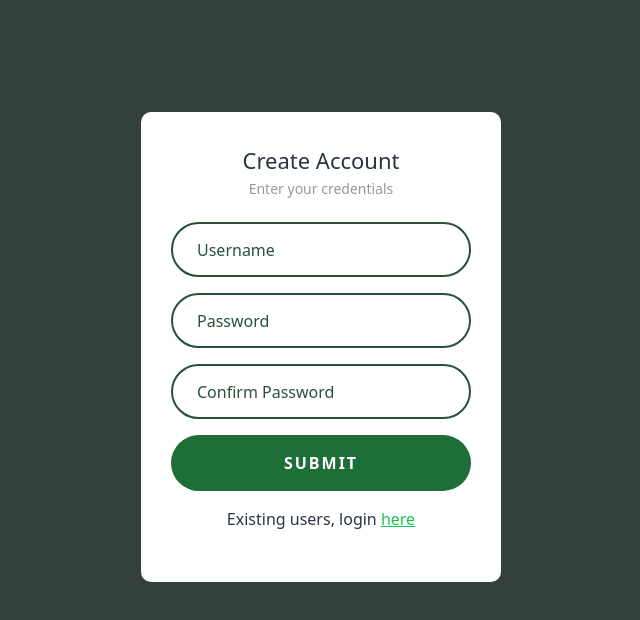
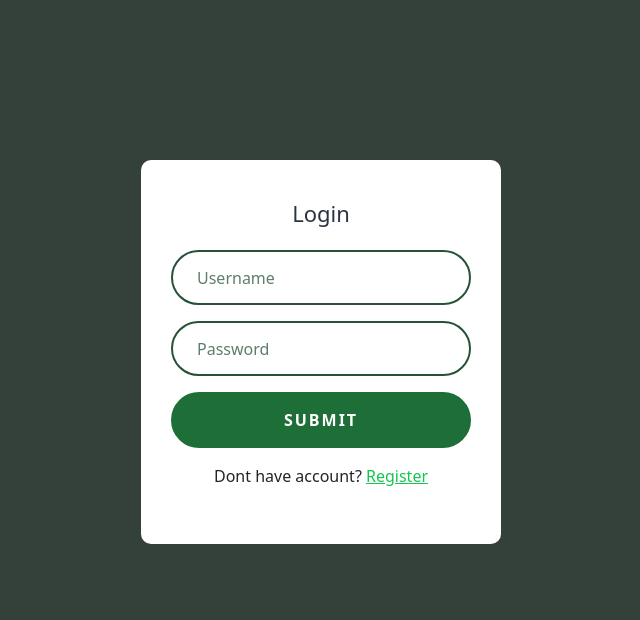
Before and after one commit to r3ap3r17/anime-review-app, a React (Create React App) app: page / in a window 1280 px wide. Shown: the top 620 px of the page, without its empty margins (319-959 px from the left). Built offline with nearby package versions, Linux system fonts and the light colour scheme.

Commit message:
commit 12.17 18:52

```diff
--- a/src/App.js
+++ b/src/App.js
@@ -5,10 +5,17 @@ import SignUpPage from './components/Register/SignUpPage';
 import { Route, Routes } from 'react-router-dom';
 
 function App() {
+
+  const token = false;
+
+  const Home = () => {
+    return <>WELCOME</>
+  }
+
   return (
     <Routes>
-      <Route path='/' element={ <SignUpPage /> } exact />
-      <Route path='/login' element={ <LoginPage /> } />
+      <Route path='/' element={ token ? <Home /> : <LoginPage /> } exact />
+      <Route path='/register' element={ !token ? <SignUpPage /> : null } />
     </Routes>
   );
 }
--- a/src/components/Login/LoginPage.css
+++ b/src/components/Login/LoginPage.css
@@ -36,6 +36,7 @@
 .login-form>input::placeholder {
     color: #285238;
     font-weight: 500;
+    opacity: .75;
 }
 
 .login-form>button {
@@ -53,6 +54,10 @@
     transition: all ease .35s;
 }
 
+.login-form>p a {
+    color: #16C552;
+}
+
 .login-form>button:hover {
     opacity: .9;
 }
--- a/src/components/Login/LoginPage.js
+++ b/src/components/Login/LoginPage.js
@@ -29,7 +29,7 @@ function LoginPage() {
                     />
                     <button type="submit">SUBMIT</button>
                     <p className="text-center p-0">
-                        Dont have account? <Link to='/'>Register</Link>
+                        Dont have account? <Link to='/register'>Register</Link>
                     </p>
                 </form>
             </CardContainer>
--- a/src/components/Register/SignUpPage.css
+++ b/src/components/Register/SignUpPage.css
@@ -1,8 +1,8 @@
 /* Styles for SignUpPage.js */
 
-.login-form-card {
+.sign-form-card {
     padding: 35px 30px;
-    margin-top: 7rem;
+    margin-top: 5rem;
     width: 90%;
 }
 
@@ -12,19 +12,19 @@
     }
 }
 
-.login-form {
+.sign-form {
     display: grid;
     gap: 16px;
 }
 
-.login-form>input,
-.login-form>button {
+.sign-form>input,
+.sign-form>button {
     width: 100%;
     height: 55px;
     border-radius: 28px;
 }
 
-.login-form>input {
+.sign-form>input {
     outline: 0;
     border: 2px solid #285238;
     font-family: inherit;
@@ -33,12 +33,13 @@
     color: #11274c;
 }
 
-.login-form>input::placeholder {
+.sign-form>input::placeholder {
     color: #285238;
     font-weight: 500;
+    opacity: .75;
 }
 
-.login-form>button {
+.sign-form>button {
     cursor: pointer;
     width: 100%;
     height: 56px;
@@ -54,14 +55,14 @@
     transition: all ease .25s;
 }
 
-.login-form>p {
+.sign-form>p {
     color: #2a3444;
 }
 
-.login-form>p a {
+.sign-form>p a {
     color: #16C552;
 }
 
-.login-form>button:hover {
+.sign-form>button:hover {
     opacity: .9;
 }
--- a/src/components/Register/SignUpPage.js
+++ b/src/components/Register/SignUpPage.js
@@ -12,7 +12,7 @@ function SignUpPage() {
 
     return (
         <Container>
-            <CardContainer color="#fff" className="login-form-card">
+            <CardContainer color="#fff" className="sign-form-card">
                 <h2 className="mx-auto text-center mb-2"
                     style={ {
                         fontSize: "22px",
@@ -27,6 +27,10 @@ function SignUpPage() {
                 <form className="login-form" onSubmit={ submitHandler }>
                     <input
                         type="text"
+                        placeholder="Full Name"
+                    />
+                    <input
+                        type="text"
                         placeholder="Username"
                     />
                     <input
@@ -39,7 +43,7 @@ function SignUpPage() {
                     />
                     <button type="submit">SUBMIT</button>
                     <p className="text-center p-0">
-                        Existing users, login <Link to='/login'>here</Link>
+                        Already have account? <Link to='/'>Login</Link>
                     </p>
                 </form>
             </CardContainer>
```
Also changed, not shown: src/components/components.txt (deleted).
